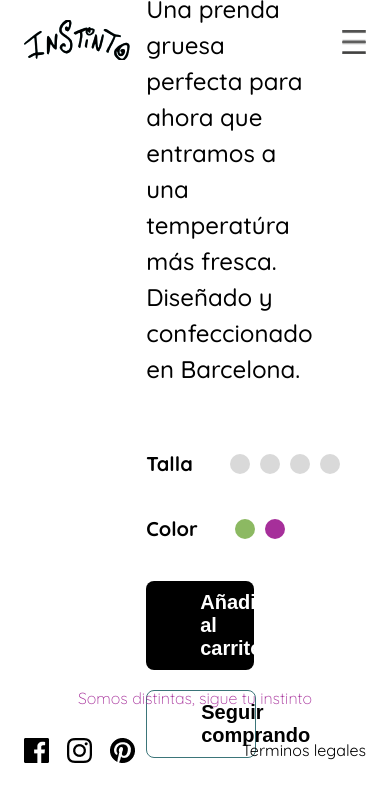
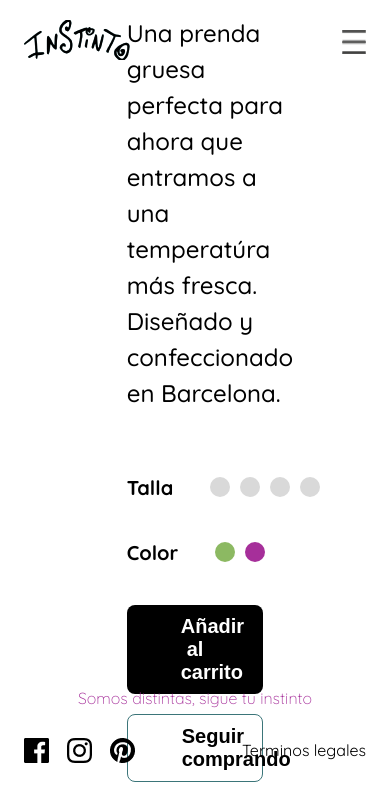
Before and after one commit to Instinto-project/Instinto-project, a React (Vite) app: page /product in a window 390 px wide. Shown: the top 803 px of the page. Built offline with nearby package versions, Linux system fonts and the light colour scheme; a web font is replaced by a local one.

Commit message:
import navbar

```diff
--- a/src/components/NavBar.jsx
+++ b/src/components/NavBar.jsx
@@ -1,4 +1,4 @@
-import './navbar.css'
+import './NavBar.css'
 import {Link} from 'react-router-dom'
 function NavBar() {
     return (
--- a/src/components/productPage.css
+++ b/src/components/productPage.css
@@ -27,7 +27,7 @@
 }
 
 .product-container {
-    width:50%;
+    width:70%;
     height: calc(100vh - 256px);
     display: flex;
     align-items: center;
@@ -131,8 +131,7 @@
 @media only screen and (max-width: 400px) {
 
     .product-container {
-
-
+        display: flex;
         flex-direction: column;
         align-items: center;
         justify-content: center;
```
